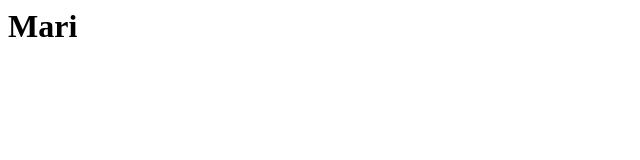
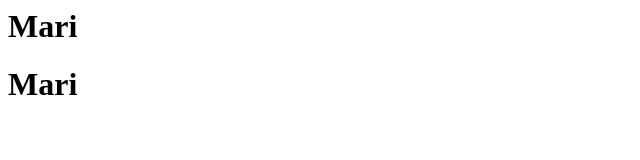
Before and after one commit to MariXavier/MariXavier.github.io, a plain HTML site: page index.html in a window 1280 px wide. Shown: the whole page, without its empty margins (0-640 px from the left). Drawn offline with Linux system fonts and the light colour scheme.

Commit message:
Primeiro commit

```diff
--- a/index.html
+++ b/index.html
@@ -1 +1,2 @@
 <h1>Mari</hi>
+<h1>Mari</hi>
```
